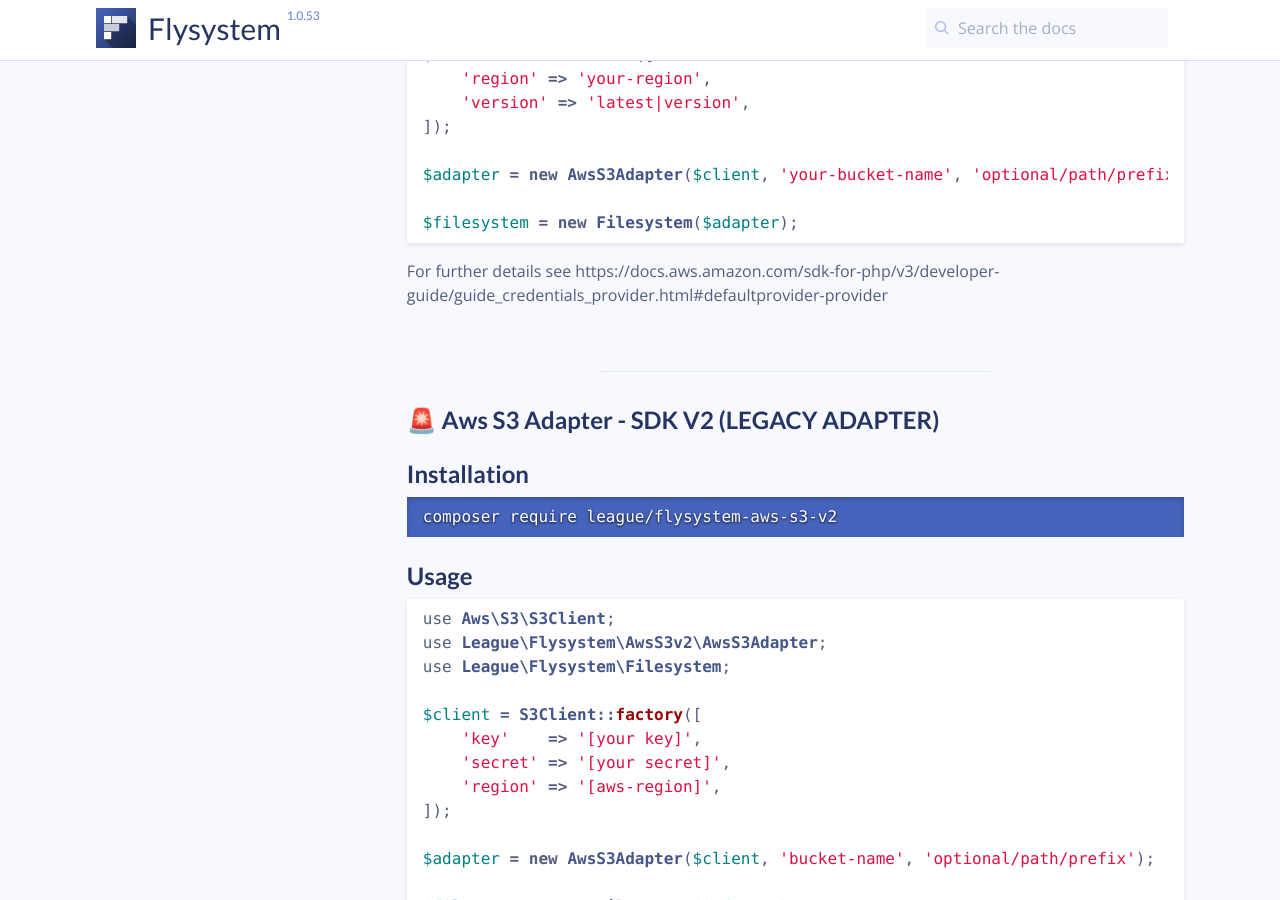
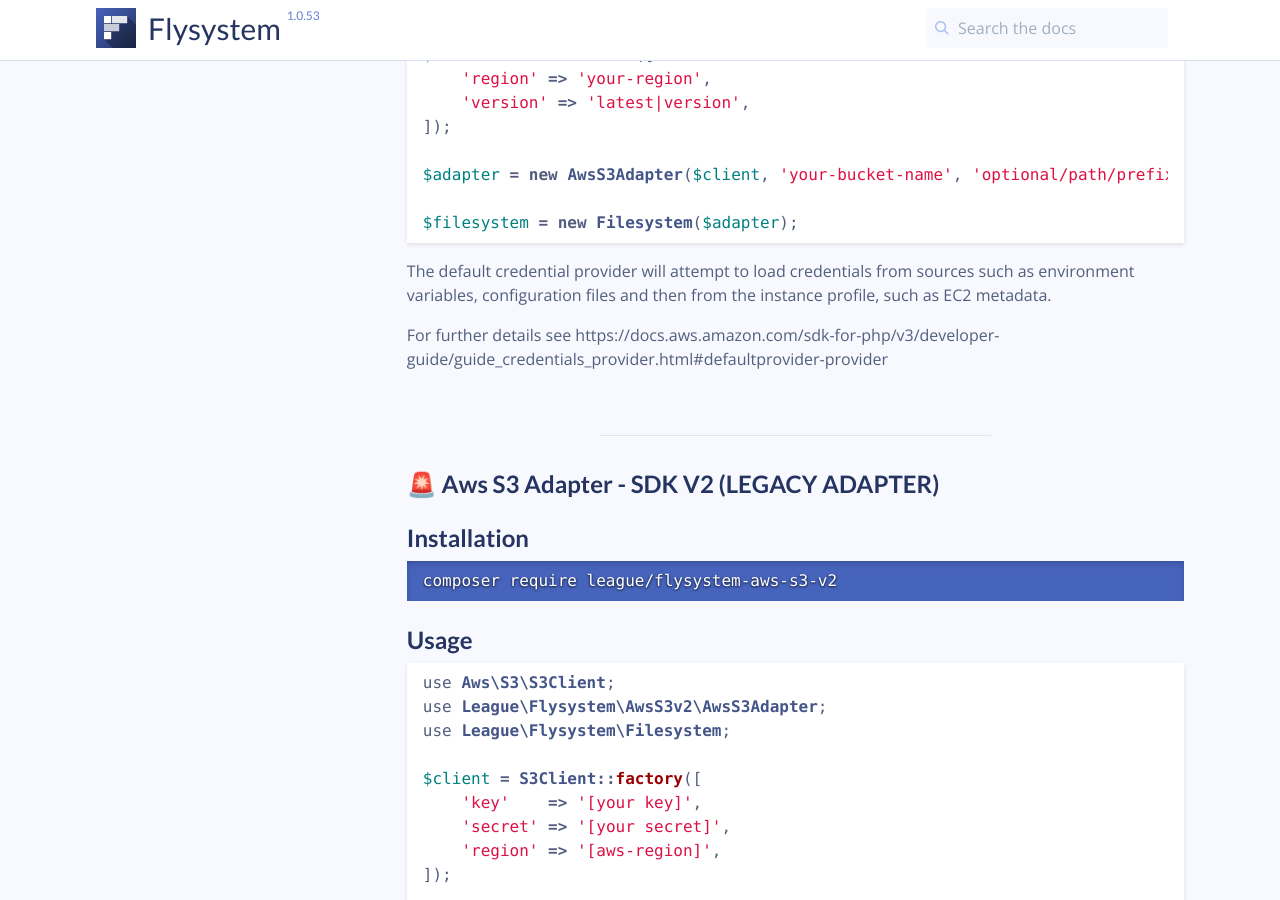
Before and after one commit to thephpleague/flysystem, a Jekyll site: the page built from docs/adapter/aws-s3-v3.md, in a window 1280 px wide and 900 px high, scrolled down 1852 px. Built offline with Jekyll 4.4.1, drawn with Linux system fonts in a browser that asks for light colours; comment, search, counter and statistics services are not loaded.

Commit message:
further detail to credential sources

````diff
--- a/docs/adapter/aws-s3-v3.md
+++ b/docs/adapter/aws-s3-v3.md
@@ -101,6 +101,8 @@ $adapter = new AwsS3Adapter($client, 'your-bucket-name', 'optional/path/prefix')
 $filesystem = new Filesystem($adapter);
 ```
 
+The default credential provider will attempt to load credentials from sources such as environment variables, configuration files and then from the instance profile, such as EC2 metadata.
+
 For further details see https://docs.aws.amazon.com/sdk-for-php/v3/developer-guide/guide_credentials_provider.html#defaultprovider-provider
 
 ---
````
